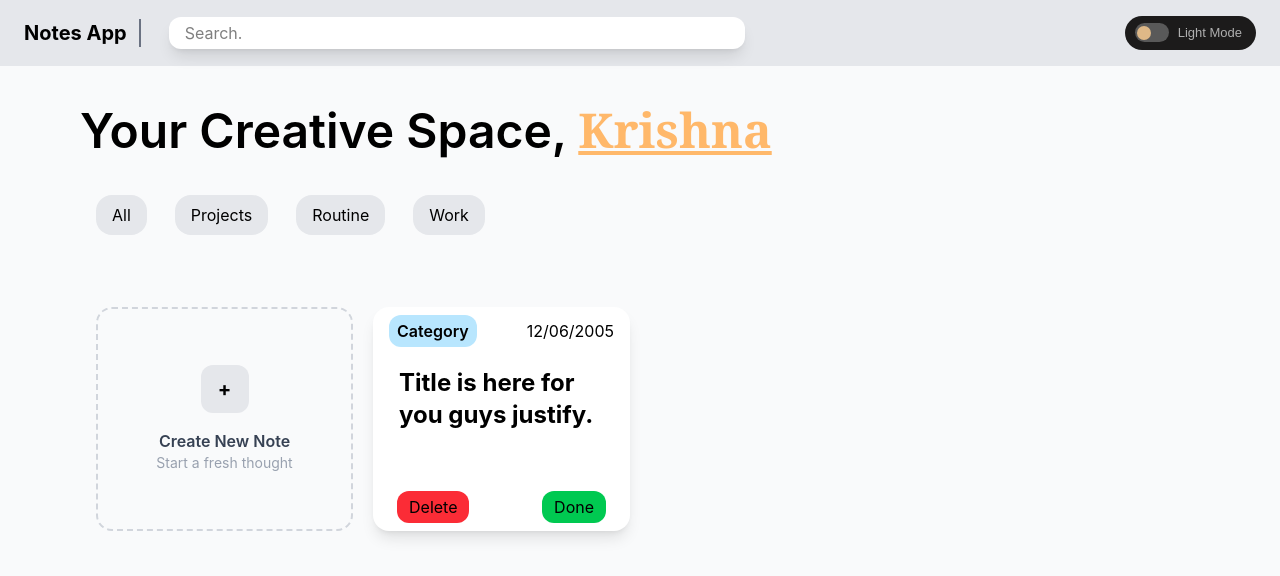
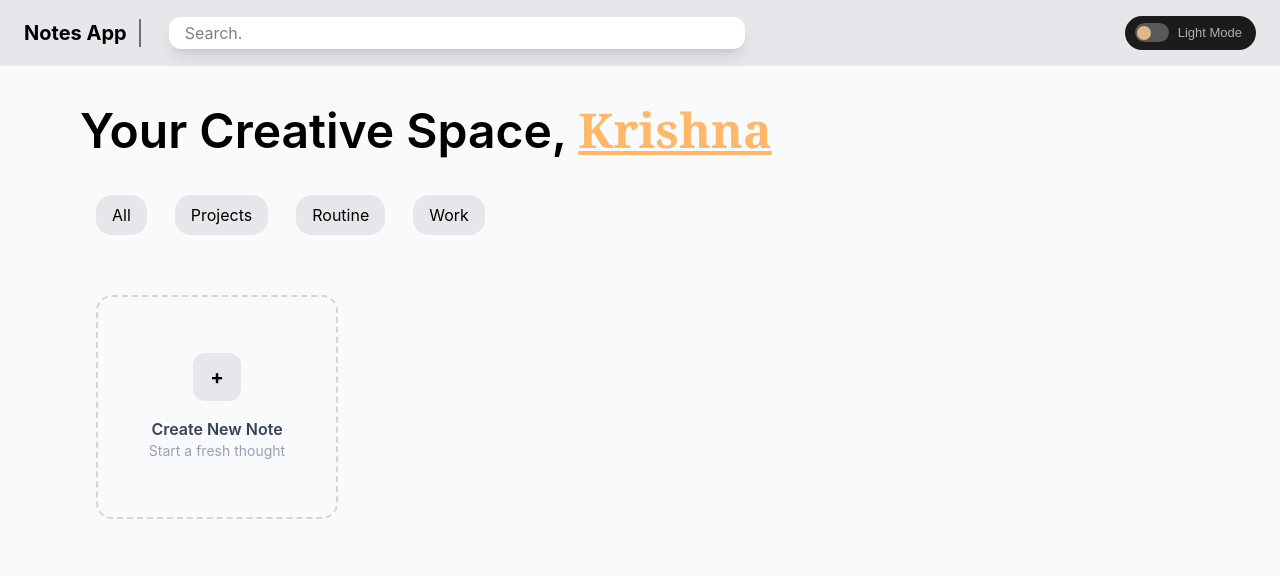
Before and after one commit to krishnakeshariya1/react-skill-build-projects, a React (Vite) app in the folder Notes-App/: page / in a window 1280 px wide. Shown: the top 576 px of the page. Built offline with nearby package versions, Linux system fonts and the light colour scheme.

Commit message:
render card ( notes)

```diff
--- a/Notes-App/src/App.jsx
+++ b/Notes-App/src/App.jsx
@@ -1,26 +1,50 @@
-import { useEffect, useState } from "react"
-import { Dashboard } from "./Pages/Dashboard"
+import { useEffect, useState } from "react";
+import { Dashboard } from "./Pages/Dashboard";
 import { BrowserRouter, Routes, Route } from "react-router-dom";
-import { AddNotesPage } from "./Pages/AddNotesPage"
+import { AddNotesPage } from "./Pages/AddNotesPage";
 
-const App = () =>{
+const App = () => {
 
-  const [notes, setNotes] = useState(()=>{
-    const data = localStorage.getItem("notes")
-    return data ? JSON.parse(data) : []
-  })
+  const [notes, setNotes] = useState(() => {
+    try {
+      const data = localStorage.getItem("notes");
+      return data ? JSON.parse(data) : [];
+    } catch {
+      return [];
+    }
+  });
 
-  useEffect(()=>{
-    localStorage.setItem("notes", JSON.stringify(notes))
-  },[notes])
+  useEffect(() => {
+    localStorage.setItem("notes", JSON.stringify(notes));
+  }, [notes]);
 
-  return(
-     <BrowserRouter >
-      < Routes >
-        <Route  path="/" element={< Dashboard />} />
-        <Route path="/Add" element={ <AddNotesPage /> } />
+  function createNote(noteData) {
+    if (!noteData.title.trim() || !noteData.category.trim()) return;
+
+    const note = {
+      id: Date.now().toString(),
+      title: noteData.title,
+      category: noteData.category,
+      date: noteData.date,
+      isCompleted: false,
+      isEditing: false,
+    };
+
+    setNotes((prev) => [...prev, note]);
+  }
+  const handleSubmit = (data) => {
+    createNote(data);
+    navigate("/");
+  };
+
+  return (
+    <BrowserRouter>
+      <Routes>
+        <Route path="/" element={<Dashboard notes={notes} />} />
+        <Route path="/Add" element={<AddNotesPage handleSubmit={handleSubmit} />} />
       </Routes>
     </BrowserRouter>
-  )
-}
-export default App
+  );
+};
+
+export default App;
--- a/Notes-App/src/Components/AddNotes.jsx
+++ b/Notes-App/src/Components/AddNotes.jsx
@@ -2,22 +2,6 @@ import { Link } from "react-router-dom";
 
 export const AddNotes = () => {
   return (
-    < Link to="/Add">
-    <div
-      className="
-        h-56 py-10  border-2 border-dashed border-gray-300  rounded-2xl flex flex-col items-center justify-center cursor-pointer hover:bg-gray-50 transition ">
-      <div className="w-12 h-12 flex items-center justify-center rounded-xl bg-gray-200 text-xl font-bold">
-        +
-      </div>
 
-      <h2 className="mt-4 font-semibold text-gray-700">
-        Create New Note
-      </h2>
-
-      <p className="text-sm text-gray-400">
-        Start a fresh thought
-      </p>
-    </div>
-    </Link>
   );
 };
--- a/Notes-App/src/Components/AllNotesLayout.jsx
+++ /dev/null
@@ -1,11 +0,0 @@
-import { AddNotes } from "./AddNotes"
-import { NotesCard } from "./NotesCard"
-
-export const AllNotesLayout =() =>{
-    return(
-               <div className="grid grid-cols-4 items-center gap-5 py-8 px-24">
-                <AddNotes />
-                < NotesCard />
-               </div>
-    )
-}
--- a/Notes-App/src/Components/NotesCard.jsx
+++ b/Notes-App/src/Components/NotesCard.jsx
@@ -1,12 +1,33 @@
-export const NotesCard = () =>{
-    return(
-            <div className=" h-56 bg-white shadow-lg rounded-2xl px-4 py-2 flex flex-col">
+import { Link } from "react-router-dom"
+export const NotesCard = ({ notes }) => {
+    return (
+        <div className="grid grid-cols-4 px-24 py-5 gap-10 ">
+            < Link to="/Add">
+                <div
+                    className="
+        h-56 py-10  border-2 border-dashed border-gray-300  rounded-2xl flex flex-col items-center justify-center cursor-pointer hover:bg-gray-50 transition ">
+                    <div className="w-12 h-12 flex items-center justify-center rounded-xl bg-gray-200 text-xl font-bold">
+                        +
+                    </div>
+
+                    <h2 className="mt-4 font-semibold text-gray-700">
+                        Create New Note
+                    </h2>
+
+                    <p className="text-sm text-gray-400">
+                        Start a fresh thought
+                    </p>
+                </div>
+            </Link>
+            {notes.map((note,) => {
+                return (
+                    <div key={note.id} className=" h-56 bg-white shadow-lg rounded-2xl px-4 py-2 flex flex-col">
                         <div className="flex justify-between items-center">
-                    <h2 className="bg-sky-200 px-2 py-1 rounded-xl font-semibold">Category</h2>
-                    <p>12/06/2005</p>
+                            <h2 className="bg-sky-200 px-2 py-1 rounded-xl font-semibold">{note.category}</h2>
+                            <p>{note.date}</p>
                         </div>
                         <div>
-                    <h1 className="font-bold ml-2.5 mr-2.5 mt-5 text-2xl">Title is here for you guys justify.</h1>
+                            <h1 className="font-bold ml-2.5 mr-2.5 mt-5 text-2xl">{note.title}</h1>
                         </div>
                         <div className="flex justify-between px-2 items-center mt-auto ">
                             <button className="bg-red-500 px-3 py-1 rounded-xl">Delete</button>
@@ -14,4 +35,7 @@ export const NotesCard = () =>{
                         </div>
                     </div>
                 )
+            })}
+        </div>
+    )
 }
--- a/Notes-App/src/Pages/AddNotesPage.jsx
+++ b/Notes-App/src/Pages/AddNotesPage.jsx
@@ -1,6 +1,6 @@
 import { useState } from "react";
 
-export const AddNotesPage = () => {
+export const AddNotesPage = ({handleSubmit}) => {
   const [formData, setFormData] = useState({
     title: "",
     category: "Work",
@@ -20,9 +20,9 @@ export const AddNotesPage = () => {
     <div className="min-h-screen flex items-center justify-center bg-gray-100 flex-col gap-7">
         <h1 className="font-bold text-4xl text-green-500 uppercase ">Add Notes </h1>
     <form
+      onSubmit={()=> handleSubmit(formData)}
       className="min-w-md mx-auto bg-white shadow-lg rounded-2xl p-6 flex flex-col gap-4"
     >
-      {/* Title */}
       <div>
         <label className="block text-sm font-medium mb-1">Title</label>
         <input
@@ -31,17 +31,18 @@ export const AddNotesPage = () => {
           value={formData.title}
           onChange={handleChange}
           placeholder="Enter note title"
+          required
           className="w-full border rounded-lg px-3 py-2 outline-none focus:ring-2 focus:ring-green-400"
         />
       </div>
 
-      {/* Category */}
       <div>
         <label className="block text-sm font-medium mb-1">Category</label>
         <select
           name="category"
           value={formData.category}
           onChange={handleChange}
+          required
           className="w-full border rounded-lg px-3 py-2 outline-none focus:ring-2 focus:ring-green-400"
         >
           <option value="Work">Work</option>
@@ -51,7 +52,6 @@ export const AddNotesPage = () => {
         </select>
       </div>
 
-      {/* Date */}
       <div>
         <label className="block text-sm font-medium mb-1">Date</label>
         <input
@@ -59,11 +59,11 @@ export const AddNotesPage = () => {
           name="date"
           value={formData.date}
           onChange={handleChange}
+          required
           className="w-full border rounded-lg px-3 py-2 outline-none focus:ring-2 focus:ring-green-400"
         />
       </div>
 
-      {/* Submit */}
       <button
         type="submit"
         className="bg-green-500 text-white py-2 rounded-lg hover:bg-green-600 transition"
--- a/Notes-App/src/Pages/Dashboard.jsx
+++ b/Notes-App/src/Pages/Dashboard.jsx
@@ -1,13 +1,13 @@
-import { AllNotesLayout } from "../Components/AllNotesLayout"
 import { Category } from "../Components/Category"
 import { Navbar } from "../Components/Navbar"
+import { NotesCard } from "../Components/NotesCard"
 
-export const Dashboard = () => {
+export const Dashboard = ({notes}) => {
     return (
         <div className="w-full min-h-screen  bg-gray-50">
             < Navbar />
             < Category/>
-            < AllNotesLayout />
+            < NotesCard notes={notes} />
         </div>
     )
 }
```
Lines whose indentation alone changed are shown as unchanged.
